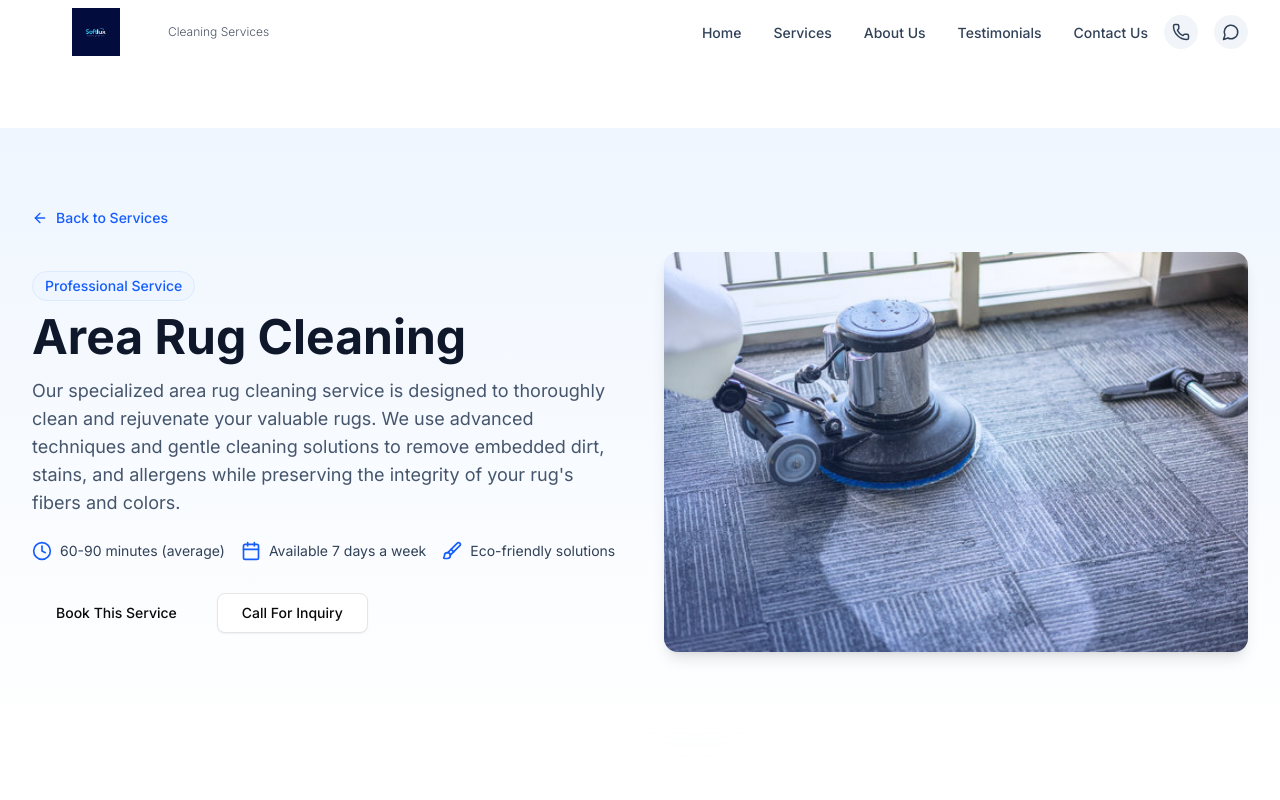
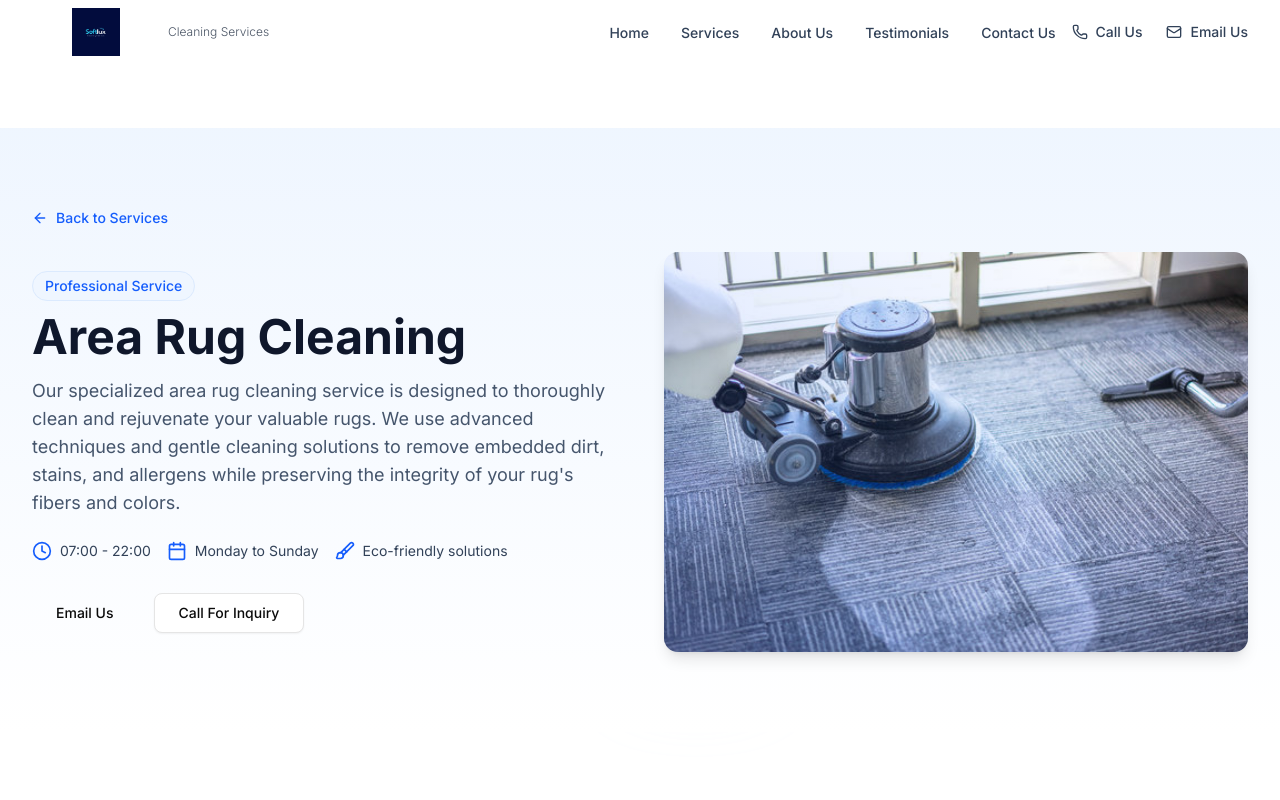
Before and after one commit to BasitIqbalatgit/SoftLux, a Next.js app: page /services/area-rug-cleaning in a window 1280 px wide. Shown: the top 800 px of the page. Built offline with nearby package versions, Linux system fonts and the light colour scheme.

Commit message:
added some changes regarding email, timing, and number

```diff
--- a/app/services/[slug]/page.js
+++ b/app/services/[slug]/page.js
@@ -63,11 +63,11 @@ export default async function ServiceDetailPage({ params }) {
               <div className="flex flex-wrap gap-4 mb-8">
                 <div className="flex items-center">
                   <Clock className="h-5 w-5 text-blue-600 mr-2" />
-                  <span className="text-sm text-slate-700">60-90 minutes (average)</span>
+                  <span className="text-sm text-slate-700">07:00 - 22:00</span>
                 </div>
                 <div className="flex items-center">
                   <Calendar className="h-5 w-5 text-blue-600 mr-2" />
-                  <span className="text-sm text-slate-700">Available 7 days a week</span>
+                  <span className="text-sm text-slate-700">Monday to Sunday</span>
                 </div>
                 <div className="flex items-center">
                   <Brush className="h-5 w-5 text-blue-600 mr-2" />
@@ -76,12 +76,12 @@ export default async function ServiceDetailPage({ params }) {
               </div>
               <div className="flex flex-col sm:flex-row gap-4">
                 <Button asChild size="lg" variant="primary" className="w-full sm:w-auto btn-hover-effect shadow-custom">
-                  <Link href="/#cta" className="flex items-center justify-center">
-                    Book This Service
+                  <Link href="mailto:softluxcleaningservicesltd@gmail.com" className="flex items-center justify-center">
+                    Email Us
                   </Link>
                 </Button>
                 <Button asChild size="lg" variant="outline" className="w-full sm:w-auto">
-                  <Link href="tel:+1234567890" className="flex items-center justify-center">
+                  <Link href="tel:07351783671" className="flex items-center justify-center">
                     Call For Inquiry
                   </Link>
                 </Button>
@@ -252,12 +252,12 @@ export default async function ServiceDetailPage({ params }) {
             </p>
             <div className="flex flex-col sm:flex-row gap-4 justify-center">
               <Button asChild size="lg" className="bg-white text-emerald-600 hover:bg-emerald-50 w-full sm:w-auto">
-                <Link href="/#cta" className="flex items-center justify-center">
-                  Book Now
+                <Link href="mailto:softluxcleaningservicesltd@gmail.com" className="flex items-center justify-center">
+                  Email Us
                 </Link>
               </Button>
-              <Button asChild size="lg" variant="outline" className="border-white text-white hover:bg-emerald-500 w-full sm:w-auto">
-                <Link href="tel:+1234567890" className="flex items-center justify-center">
+              <Button asChild size="lg" variant="outline" className="border-white text-black hover:bg-emerald-500 w-full sm:w-auto">
+                <Link href="tel:07351783671" className="flex items-center justify-center">
                   Call Us
                 </Link>
               </Button>
--- a/components/layout/footer.jsx
+++ b/components/layout/footer.jsx
@@ -1,7 +1,7 @@
 import React from "react";
 import Link from "next/link";
 import { Container } from "../ui/container";
-import { Phone, Mail, MapPin, Facebook, Instagram, Twitter } from "lucide-react";
+import { Phone, Mail, MapPin, Facebook, Instagram, Twitter, Clock } from "lucide-react";
 
 export function Footer() {
   const currentYear = new Date().getFullYear();
@@ -59,25 +59,31 @@ export function Footer() {
             </ul>
           </div>
 
-          {/* Contact */}
+          {/* Contact Info */}
           <div>
-            <h3 className="mb-4 text-lg font-bold text-white">Contact Us</h3>
-            <ul className="space-y-4 text-sm text-slate-400">
-              <li className="flex items-start">
-                <MapPin size={18} className="mr-2 mt-0.5 flex-shrink-0 text-blue-500" />
-                <span>123 Cleaning Street, City, State, 12345</span>
-              </li>
-              <li className="flex items-center">
-                <Phone size={18} className="mr-2 flex-shrink-0 text-blue-500" />
-                <Link href="tel:+1234567890" className="hover:text-white transition-colors duration-200">
-                  (123) 456-7890
+            <h3 className="text-lg font-semibold text-white mb-4">Contact Us</h3>
+            <ul className="space-y-3">
+              <li>
+                <Link href="tel:07351783671" className="hover:text-white transition-colors duration-200">
+                  <Phone className="inline-block w-4 h-4 mr-2" />
+                  07351783671
                 </Link>
               </li>
-              <li className="flex items-center">
-                <Mail size={18} className="mr-2 flex-shrink-0 text-blue-500" />
-                <Link href="mailto:info@cleanmaster.com" className="hover:text-white transition-colors duration-200">
-                  info@cleanmaster.com
+              <li>
+                <Link
+                  href="mailto:softluxcleaningservicesltd@gmail.com"
+                  className="flex items-center hover:text-white transition-colors duration-200 whitespace-nowrap overflow-hidden text-ellipsis"
+                >
+                  <Mail className="flex-shrink-0 w-4 h-4 mr-2" />
+                  <span className="truncate">softluxcleaningservicesltd@gmail.com</span>
                 </Link>
+              </li>
+              <li className="flex items-start">
+                <Clock className="w-4 h-4 mr-2 mt-1" />
+                <div>
+                  <p>Monday to Sunday</p>
+                  <p>07:00 - 22:00</p>
+                </div>
               </li>
             </ul>
           </div>
--- a/components/layout/navbar.jsx
+++ b/components/layout/navbar.jsx
@@ -1,7 +1,7 @@
 "use client"
 import React, { useState, useEffect } from "react";
 import Link from "next/link";
-import { Phone, MessageCircle, Menu, X } from "lucide-react";
+import { Phone, MessageCircle, Menu, X, Mail } from "lucide-react";
 
 import { Container } from "../ui/container";
 import { Logo } from "../ui/logo";
@@ -83,20 +83,22 @@ export function Navbar({ className, ...props }) {
 
           {/* Contact Icons (Right) - Desktop */}
           <div className="hidden items-center space-x-3 lg:space-x-4 md:flex">
+            <div className="hidden lg:flex items-center gap-6">
               <Link
-              href="tel:+1234567890"
-              className="flex items-center justify-center rounded-full bg-slate-100 p-2 text-slate-700 transition-colors hover:bg-blue-100 hover:text-blue-600"
-              aria-label="Call us"
+                className="flex items-center gap-2 text-sm font-medium text-slate-700 hover:text-blue-600 transition-colors"
+                href="tel:07351783671"
               >
-              <Phone size={18} />
+                <Phone className="h-4 w-4" />
+                Call Us
               </Link>
               <Link
-              href="mailto:info@softlux.com"
-              className="flex items-center justify-center rounded-full bg-slate-100 p-2 text-slate-700 transition-colors hover:bg-blue-100 hover:text-blue-600"
-              aria-label="Email us"
+                className="flex items-center gap-2 text-sm font-medium text-slate-700 hover:text-blue-600 transition-colors"
+                href="mailto:softluxcleaningservicesltd@gmail.com"
               >
-              <MessageCircle size={18} />
+                <Mail className="h-4 w-4" />
+                Email Us
               </Link>
+            </div>
           </div>
 
           {/* Mobile Menu Button */}
@@ -149,15 +151,15 @@ export function Navbar({ className, ...props }) {
               </ul>
               <div className="mt-auto border-t border-slate-200 py-6">
                 <div className="flex flex-col space-y-3 sm:flex-row sm:space-y-0 sm:space-x-3">
-                  <Button asChild variant="primary" className="w-full">
-                    <Link href="tel:+1234567890" className="flex items-center justify-center">
-                      <Phone size={18} className="mr-2" />
+                  <Button asChild size="sm" variant="outline" className="w-full">
+                    <Link href="tel:07351783671" className="flex items-center justify-center">
+                      <Phone className="mr-2 h-4 w-4" />
                       Call Us
                     </Link>
                   </Button>
-                  <Button asChild variant="outline" className="w-full">
-                    <Link href="mailto:info@softlux.com" className="flex items-center justify-center">
-                      <MessageCircle size={18} className="mr-2" />
+                  <Button asChild size="sm" variant="primary" className="w-full">
+                    <Link href="mailto:softluxcleaningservicesltd@gmail.com" className="flex items-center justify-center">
+                      <Mail className="mr-2 h-4 w-4" />
                       Email Us
                     </Link>
                   </Button>
--- a/components/sections/about.jsx
+++ b/components/sections/about.jsx
@@ -80,7 +80,7 @@ export function About() {
               ))}
             </ul>
             <Button asChild size="lg" variant="success" className="w-full sm:w-auto btn-hover-effect shadow-custom">
-              <Link href="/#contact" className="flex items-center justify-center">
+              <Link href="/#cta" className="flex items-center justify-center">
                 Contact Us
                 <ArrowRight className="ml-2 h-4 w-4" />
               </Link>
--- a/components/sections/cta.jsx
+++ b/components/sections/cta.jsx
@@ -1,7 +1,7 @@
 "use client"
 import React, { useState } from "react";
 import Link from "next/link";
-import { ArrowRight, Phone, MessageCircle, CheckCircle } from "lucide-react";
+import { ArrowRight, Phone, MessageCircle, CheckCircle, Mail } from "lucide-react";
 
 import { Button } from "../ui/button";
 import { Container } from "../ui/container";
@@ -71,13 +71,15 @@ export function CTA() {
                   <Phone size={16} className="sm:size-20" />
                 </div>
                 <h3 className="mb-1 text-base sm:text-lg font-semibold text-white">Call Us</h3>
-                <p className="text-xs sm:text-sm text-blue-100">Available Mon-Sat, 8am - 7pm</p>
-                <Link
-                  href="tel:+1234567890"
-                  className="mt-1 sm:mt-2 inline-block text-white underline hover:text-blue-200 text-xs sm:text-sm"
-                >
-                  (123) 456-7890
-                </Link>
+                <p className="text-xs sm:text-sm text-blue-100">Available Mon-Sun, 07:00 - 22:00</p>
+                <div className="flex flex-col sm:flex-row gap-4 justify-center">
+                  <Button asChild size="lg" variant="primary" className="w-full sm:w-auto">
+                    <Link href="tel:07351783671" className="flex items-center justify-center">
+                      <Phone className="mr-2 h-5 w-5" />
+                      Call Us
+                    </Link>
+                  </Button>
+                </div>
               </div>
               <div className="rounded-lg bg-green-700/50 p-3 sm:p-4">
                 <div className="mb-2 flex h-8 w-8 sm:h-10 sm:w-10 items-center justify-center rounded-full bg-white text-black-600">
@@ -85,12 +87,14 @@ export function CTA() {
                 </div>
                 <h3 className="mb-1 text-base sm:text-lg font-semibold text-white">Email Us</h3>
                 <p className="text-xs sm:text-sm text-white">We'll respond within 24 hours</p>
-                <Link
-                  href="mailto:info@softlux.com"
-                  className="mt-1 sm:mt-2 inline-block text-white underline hover:text-blue-200 text-xs sm:text-sm"
-                >
-                  info@softlux.com
-                </Link>
+                <div className="flex flex-col sm:flex-row gap-4 justify-center">
+                  <Button asChild size="lg" variant="outline" className="w-full sm:w-auto">
+                    <Link href="mailto:softluxcleaningservicesltd@gmail.com" className="flex items-center justify-center">
+                      <Mail className="mr-2 h-5 w-5" />
+                      Email Us
+                    </Link>
+                  </Button>
+                </div>
               </div>
             </div>
 
--- a/components/sections/hero.jsx
+++ b/components/sections/hero.jsx
@@ -1,7 +1,7 @@
 import React from "react";
 import Link from "next/link";
 import Image from "next/image"; // Import Image from Next.js
-import { ArrowRight, MapPin } from "lucide-react";
+import { ArrowRight, MapPin, Phone, Mail } from "lucide-react";
 
 import { Button } from "../ui/button";
 import { Container } from "../ui/container";
@@ -43,19 +43,20 @@ export function Hero() {
                   <ArrowRight className="ml-2 h-4 w-4" />
                 </Link>
               </Button>
-              <Button
-                asChild
-                size="lg"
-                variant="outline"
-                className="w-full sm:w-auto btn-hover-effect"
-              >
-                <Link
-                  href="tel:+1234567890"
-                  className="flex items-center justify-center"
-                >
-                  Call Us Now
-                </Link>
-              </Button>
+              <div className="flex flex-col sm:flex-row gap-4 justify-center">
+                <Button asChild size="lg" variant="primary" className="w-full sm:w-auto">
+                  <Link href="tel:07351783671" className="flex items-center justify-center">
+                    <Phone className="mr-2 h-5 w-5" />
+                    Call Us Now
+                  </Link>
+                </Button>
+                <Button asChild size="lg" variant="outline" className="w-full sm:w-auto">
+                  <Link href="mailto:softluxcleaningservicesltd@gmail.com" className="flex items-center justify-center">
+                    <Mail className="mr-2 h-5 w-5" />
+                    Email Us
+                  </Link>
+                </Button>
+              </div>
             </div>
           </div>
 
```
Also changed, not shown: public/images/services/pet-stain-removal.jpg. Lines whose indentation alone changed are shown as unchanged.
